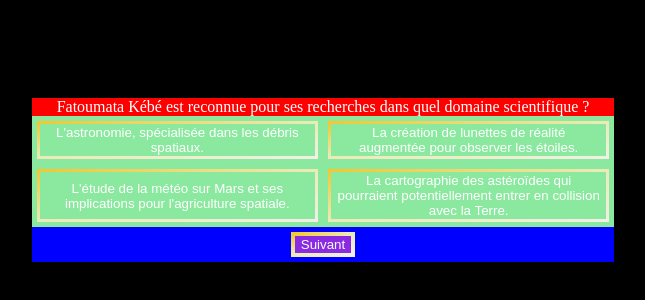
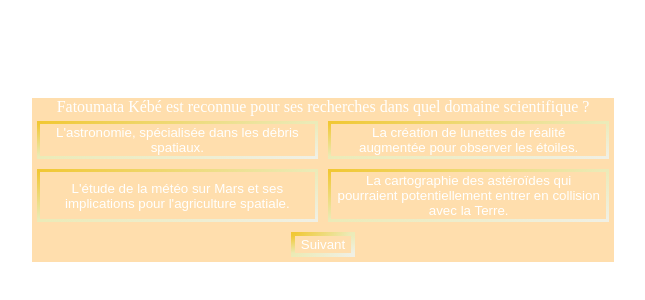
Before and after one commit to adatechschool/projet-quiz-adastories, a plain HTML site: page index.html in a window 1280 px wide. Shown: the part 220-520 px from the top of the page, without its empty margins (317-962 px from the left). Drawn offline with Linux system fonts and the light colour scheme.

Commit message:
update CSS

```diff
--- a/style.css
+++ b/style.css
@@ -1,5 +1,5 @@
 body {
-    background-color: black;
+    background-color: white;
     height: 100vh;
     display: flex;
     justify-content: center; /* Centre horizontalement */
@@ -8,7 +8,7 @@ body {
 }
 
 #quiz-container {
-    background: blue;
+    background: navajowhite;
     display: flex;
     flex-direction: column;
     margin: auto;
@@ -17,11 +17,9 @@ body {
 .question {
     text-align: center;
     color: white;
-    background-color: red;
 }
 
 .options {
-    background-color: #8ae99e;
     display: grid;
     grid-template-columns: repeat(auto-fill, minmax(50%, auto));
 }
@@ -42,7 +40,6 @@ button {
 
 #next-button {
     border-radius: 10px;
-    background-color: blueviolet;
     border-width: 4px;
     border-color: #8ae99e;
     color: white;
```
